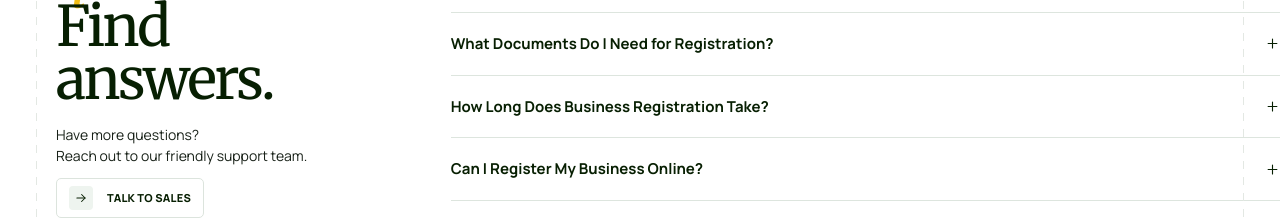
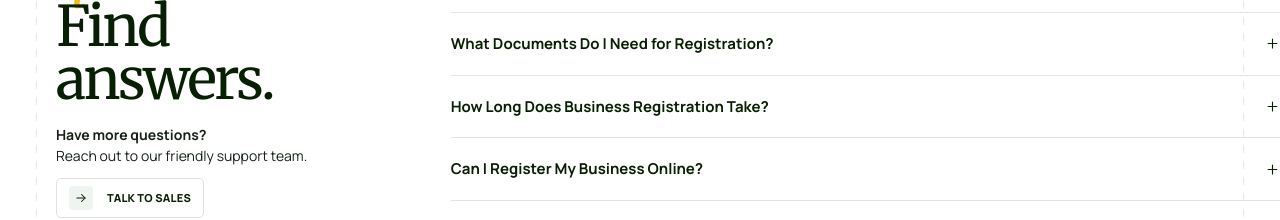
Before and after one commit to conzaura-biz/website, a React (Vite) app: page / in a window 1280 px wide. Shown: the part 4400-4620 px from the top of the page. Built offline with nearby package versions, Linux system fonts and the light colour scheme; no server answers.

Commit message:
Make 'Have more questions?' text bold

```diff
--- a/src/pages/Home.jsx
+++ b/src/pages/Home.jsx
@@ -468,7 +468,7 @@ export default function Home() {
 
 
             <p className="faq-side-copy">
-              Have more questions?<br />
+              <strong>Have more questions?</strong><br />
               Reach out to our friendly support team.
             </p>
 
```
